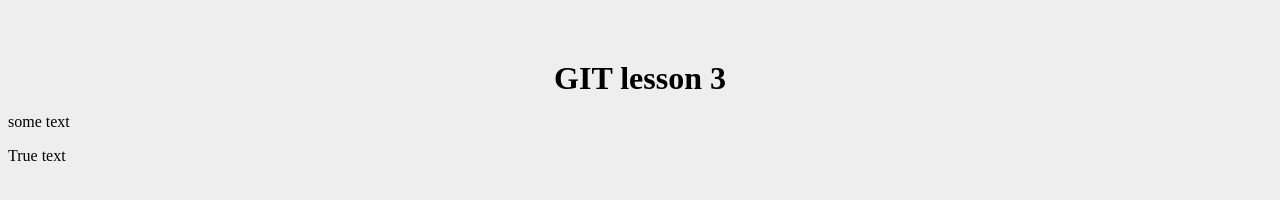
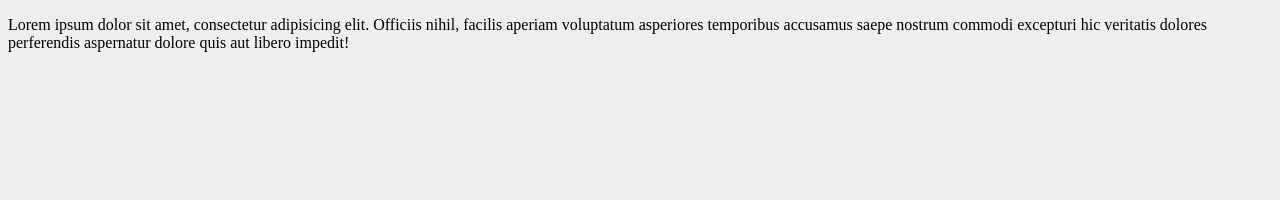
Before and after one commit to Hukkizagi/site, a plain HTML site: page index.html in a window 1280 px wide. Drawn offline with Linux system fonts and the light colour scheme.

Commit message:
third commit

```diff
--- a/index.html
+++ b/index.html
@@ -6,8 +6,6 @@
 	<link rel="stylesheet" href="css/style.css">
 </head>
 <body>
-	<h1>GIT lesson 3</h1>
-	<p>some text</p>
-	<p>True text</p>
+	<p>Lorem ipsum dolor sit amet, consectetur adipisicing elit. Officiis nihil, facilis aperiam voluptatum asperiores temporibus accusamus saepe nostrum commodi excepturi hic veritatis dolores perferendis aspernatur dolore quis aut libero impedit!</p>
 </body>
 </html>
```
